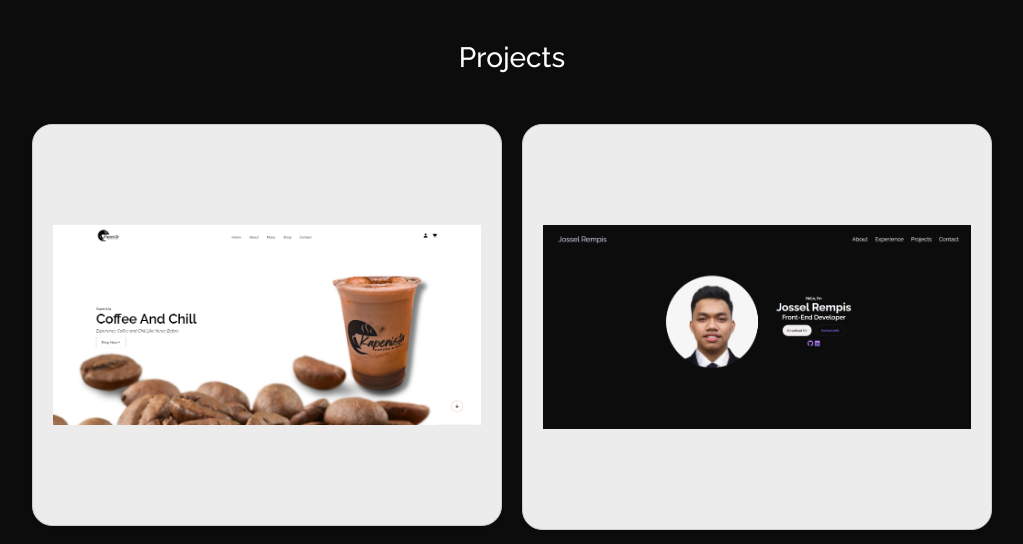
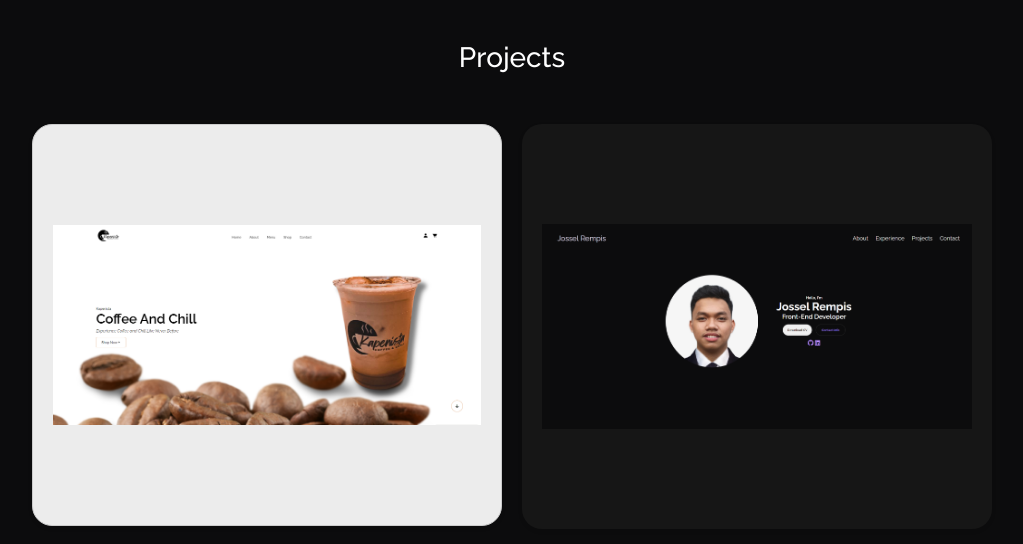
Before and after one commit to Josselrempis02/josselrempis02.github.io, a website: page index.html in a window 1280 px wide. Shown: the part 2370-2914 px from the top of the page, without its empty margins (128-1151 px from the left). Drawn offline with nearby package versions, Linux system fonts and the light colour scheme.

Commit message:
fix > background-color

```diff
--- a/css/projects.css
+++ b/css/projects.css
@@ -90,6 +90,20 @@ span{
     margin-bottom: 20px;
   }
 
+.project-img-portfolio img{
+
+    background-color: #161616;
+    padding: 100px 20px 100px 20px;
+
+    border-radius: 10px;
+    box-shadow: 0 2px 4px rgba(0, 0, 0, 0.1);
+
+    max-width: 100%;
+    width: 800px;
+    border-radius: 20px;
+    margin-bottom: 20px;
+
+}
   #project-image {
     max-width: 100%;
     height: auto;
--- a/index.html
+++ b/index.html
@@ -169,7 +169,7 @@
                 </div>
             </div>
 
-            <div class="project-img">
+            <div class="project-img-portfolio">
               <img src="/img/portfolio.png" alt="" id="project-image" onclick="openPopup()">
               <div class="icon">
                   <a href="https://github.com/Josselrempis02/josselrempis02.github.io" class="github-text"><i class="bx bxl-github"></i> GitHub</a>
```
